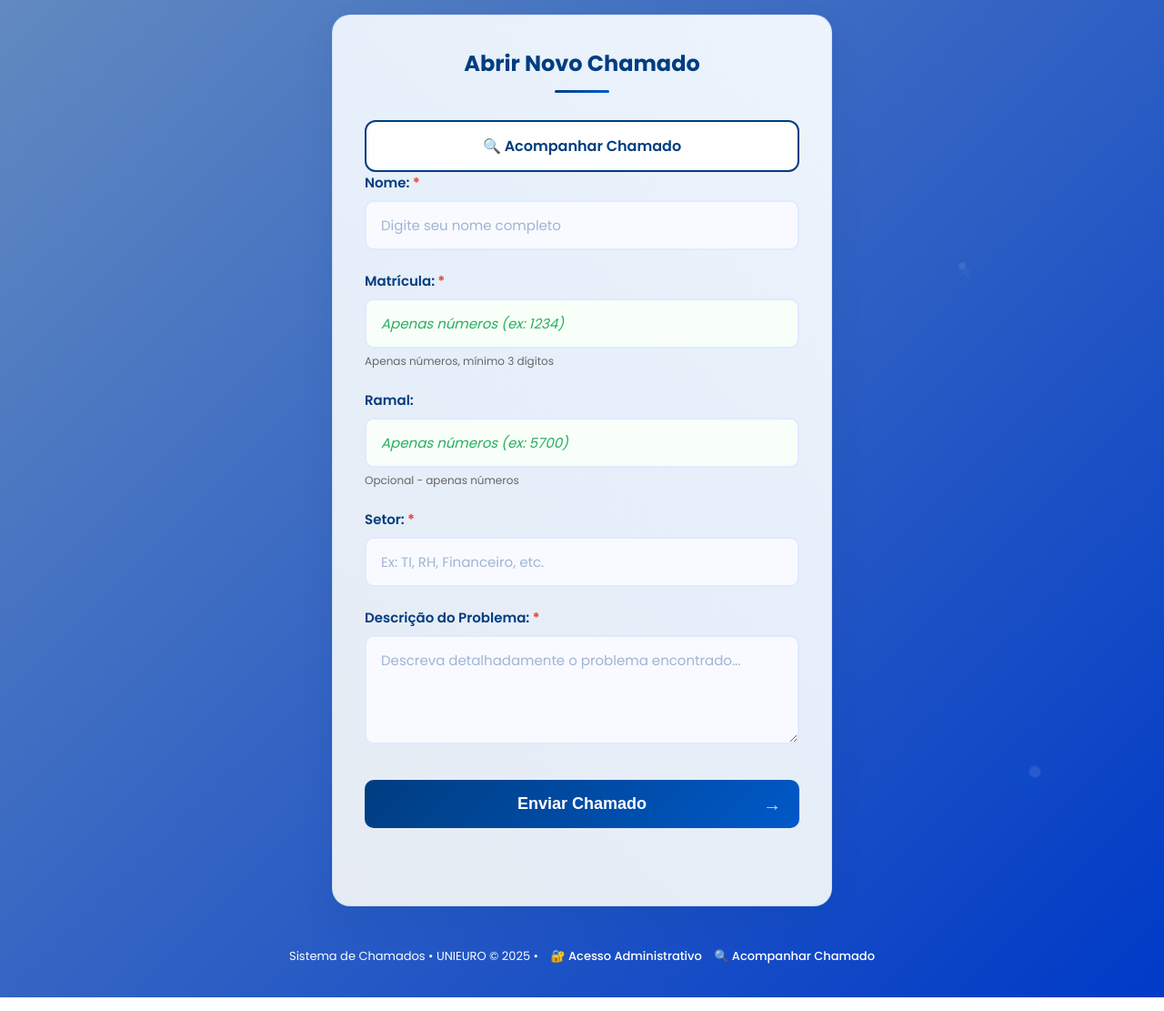
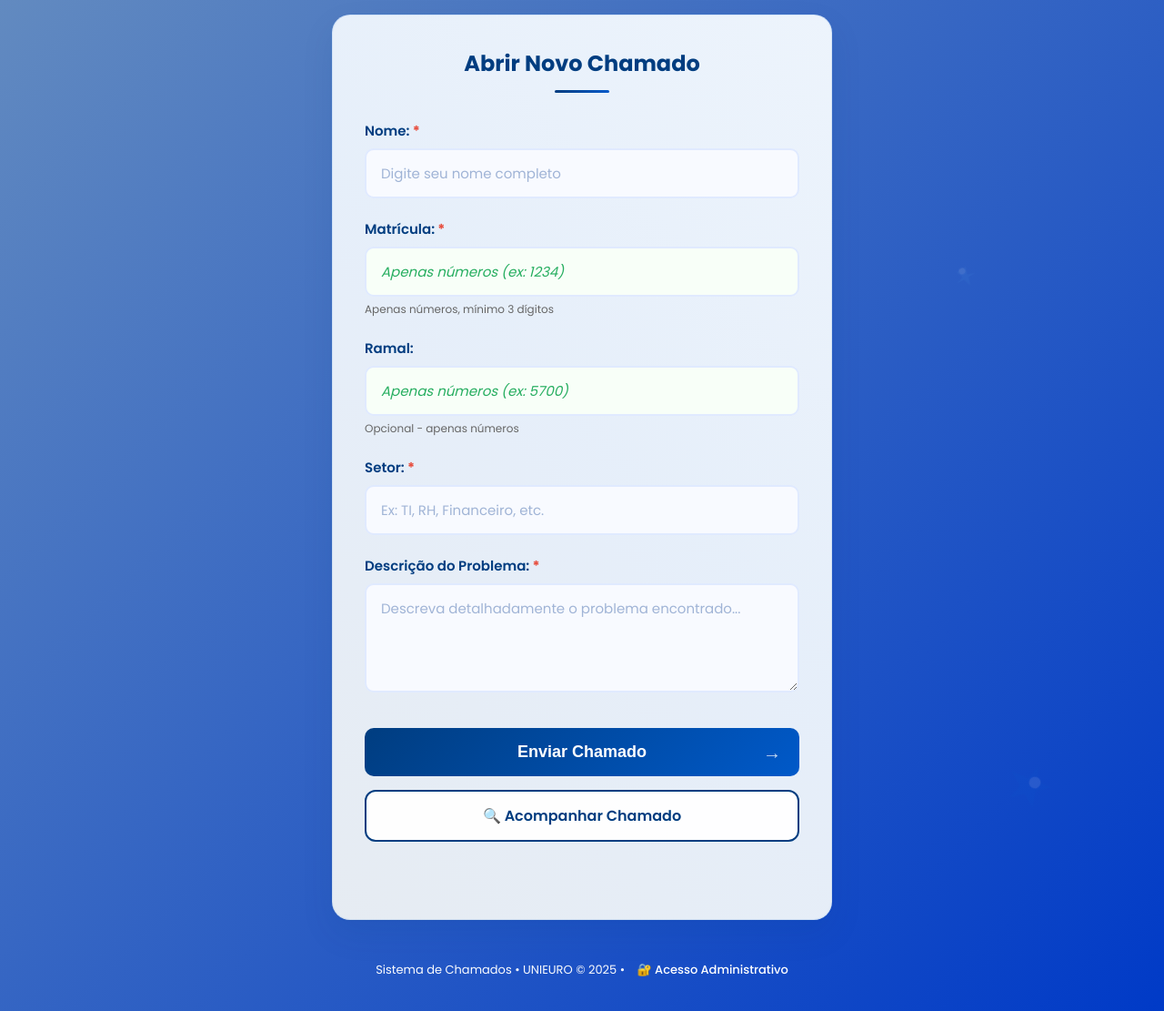
Before and after one commit to Thiagolancelloti/chamados-unieuro, a website: page public/index.html in a window 1280 px wide. Shown: the part 294-1405 px from the top of the page at 91% size. Drawn offline with Linux system fonts and the light colour scheme.

Commit message:
Update index.html

```diff
--- a/public/index.html
+++ b/public/index.html
@@ -458,9 +458,7 @@
     </div>
 
     <div class="container">
-        <h2 class="form-title">Abrir Novo Chamado</h2><div class="acompanhar-destaque">
-    <a href="/acompanhar">🔍 Acompanhar Chamado</a>
-</div>
+        <h2 class="form-title">Abrir Novo Chamado</h2>
 
         <div class="form-group">
             <label class="obrigatorio">Nome:</label>
@@ -506,14 +504,15 @@
         <button class="submit-btn" onclick="enviar()">
             <span>Enviar Chamado</span>
         </button>
-
+        <div class="acompanhar-destaque">
+    <a href="/acompanhar">🔍 Acompanhar Chamado</a>
+</div>
         <div class="msg" id="msg"></div>
     </div>
 
     <div class="footer">
         Sistema de Chamados • UNIEURO © 2025 •
         <a href="/admin" style="margin-left: 10px;">🔐 Acesso Administrativo</a>
-         <a href="/acompanhar" style="margin-left: 10px;">🔍 Acompanhar Chamado</a>
     </div>
 
     <script>
```
